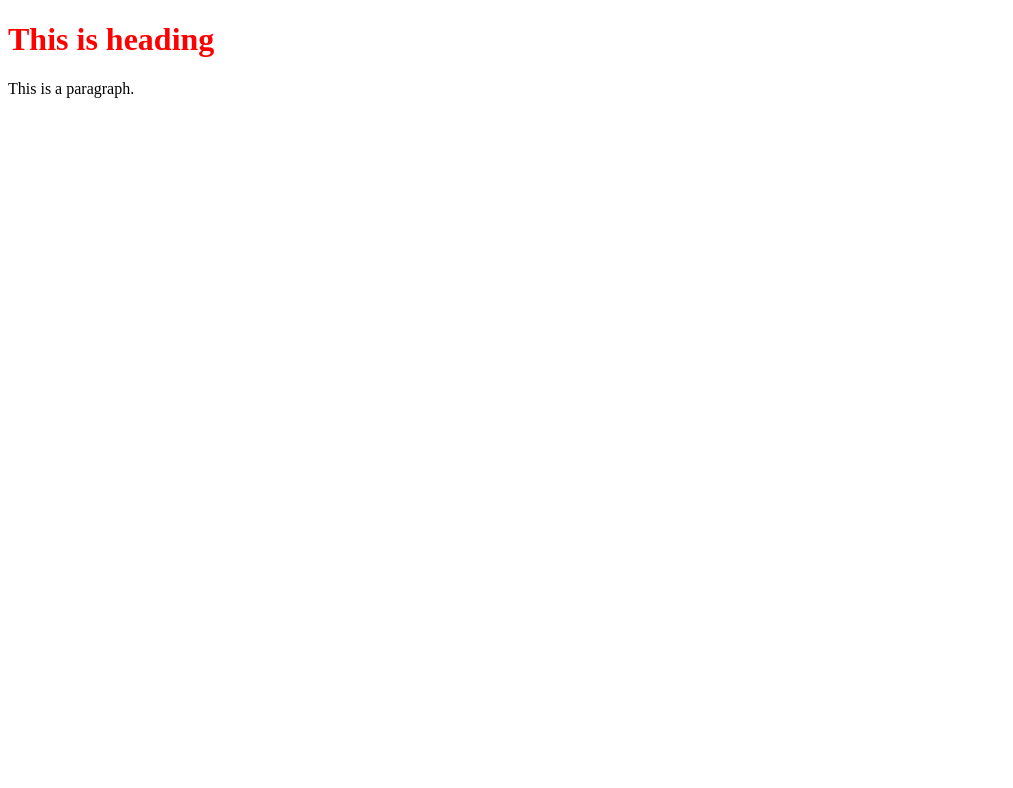
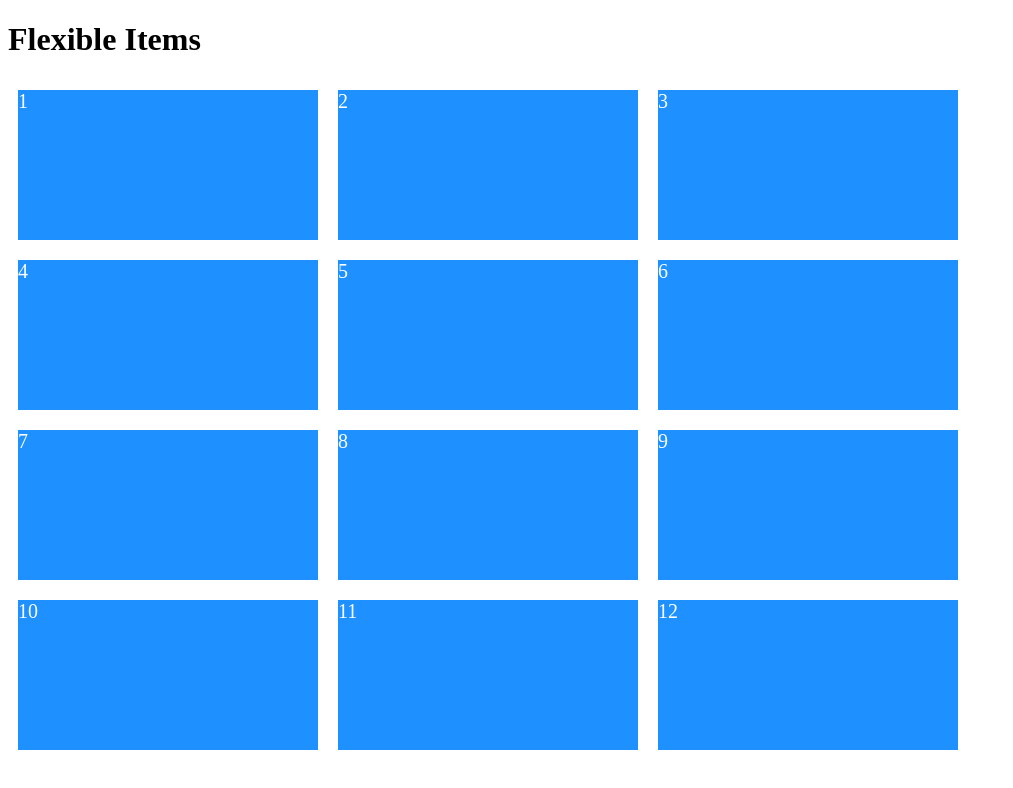
Before and after one commit to Amina0802/Practice, a plain HTML site: page index.html in a window 1280 px wide. Shown: the whole page, without its empty margins (0-1013 px from the left). Drawn offline with Linux system fonts and the light colour scheme.

Commit message:
Added flex-container

```diff
--- a/index.html
+++ b/index.html
@@ -3,10 +3,27 @@
 <head>
     <link rel="stylesheet" href="style.css">
 </head>
+
+
 <body>
+    <h1>Flexible Items</h1>
 
-<h1 class="colorRed">This is heading</h1>
-<p class="">This is a paragraph.</p>
+    <div class="flex-container">
+    <div>1</div>
+    <div>2</div>
+    <div>3</div>
+    <div>4</div>
+    <div>5</div>
+    <div>6</div>
+    <div>7</div>
+    <div>8</div>
+    <div>9</div>
+    <div>10</div>
+    <div>11</div>
+    <div>12</div>
+
+    </div>
+
 
 </body>
 </html>
--- a/style.css
+++ b/style.css
@@ -1,4 +1,18 @@
 
-.colorRed {
-color: red;
-}
+.flex-container {
+    display: flex;
+    background-color: white;
+    flex-wrap:wrap ;
+  }
+
+  .flex-container > div {
+    background-color: DodgerBlue;
+    color: white;
+    width: 300px;
+    margin: 10px;
+    text-align:left;
+    height: 150px;
+    font-size: 20px;
+
+
+  }
```
